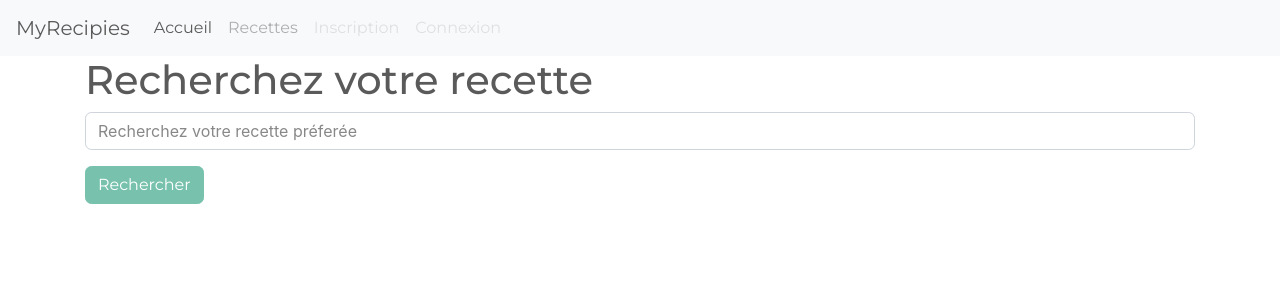
After one commit to ichak/MyRecipes, a Symfony app: template templates/home/index.html.twig in a window 1280 px wide. The commit adds this page. Shown: the top 300 px of the page. Run offline with Twig, Linux system fonts and the light colour scheme; the template is opened without the code that fills it, so the values that code supplies are empty; some libraries are stand-ins or nearby versions.

Commit message:
Getter setter

```diff
--- a/templates/base.html.twig
+++ b/templates/base.html.twig
@@ -3,9 +3,11 @@
     <head>
         <meta charset="UTF-8">
         <title>{% block title %}Welcome!{% endblock %}</title>
+        <link rel="stylesheet" href="https://bootswatch.com/4/minty/bootstrap.min.css">
         {% block stylesheets %}{% endblock %}
     </head>
     <body>
+        {% include("partials/navbar.html.twig")%}
         {% block body %}{% endblock %}
         {% block javascripts %}{% endblock %}
     </body>
--- /dev/null
+++ b/templates/home/index.html.twig
@@ -0,0 +1,20 @@
+{% extends 'base.html.twig' %}
+
+{% block title %}Accueil{% endblock %}
+
+{% block body %}
+
+<div class="container">
+    <h1>Recherchez votre recette</h1>
+</div>
+
+<form>
+    <div class ="container">
+        <div class="form-group">
+            <input type="search" class="form-control" id="searchBar" placeholder="Recherchez votre recette préferée">
+        </div>
+        <button type="submit" class="btn btn-primary">Rechercher</button>
+    </div>
+</form>
+
+{% endblock %}
--- /dev/null
+++ b/templates/partials/navbar.html.twig
@@ -0,0 +1,22 @@
+<nav class="navbar navbar-expand-lg navbar-light bg-light">
+  <button class="navbar-toggler" type="button" data-toggle="collapse" data-target="#navbarTogglerDemo01" aria-controls="navbarTogglerDemo01" aria-expanded="false" aria-label="Toggle navigation">
+    <span class="navbar-toggler-icon"></span>
+  </button>
+  <div class="collapse navbar-collapse" id="navbarTogglerDemo01">
+    <a class="navbar-brand" href="#">MyRecipies</a>
+    <ul class="navbar-nav mr-auto mt-2 mt-lg-0">
+      <li class="nav-item active">
+        <a class="nav-link" href="#">Accueil <span class="sr-only">(current)</span></a>
+      </li>
+      <li class="nav-item">
+        <a class="nav-link" href="#">Recettes</a>
+      </li>
+      <li class="nav-item">
+        <a class="nav-link disabled" href="#" tabindex="-1">Inscription</a>
+      </li>
+      <li class="nav-item">
+        <a class="nav-link disabled" href="#" tabindex="-1">Connexion</a>
+      </li>
+    </ul>
+  </div>
+</nav>
```
Also changed, not shown: src/Controller/HomeController.php (added, +19 -0 lines).
